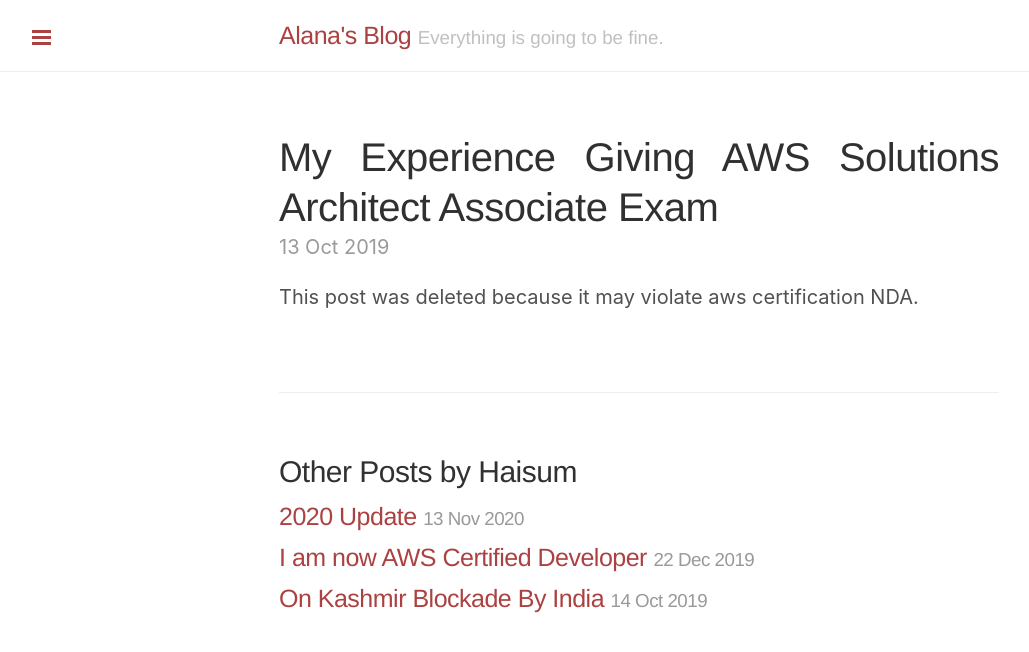
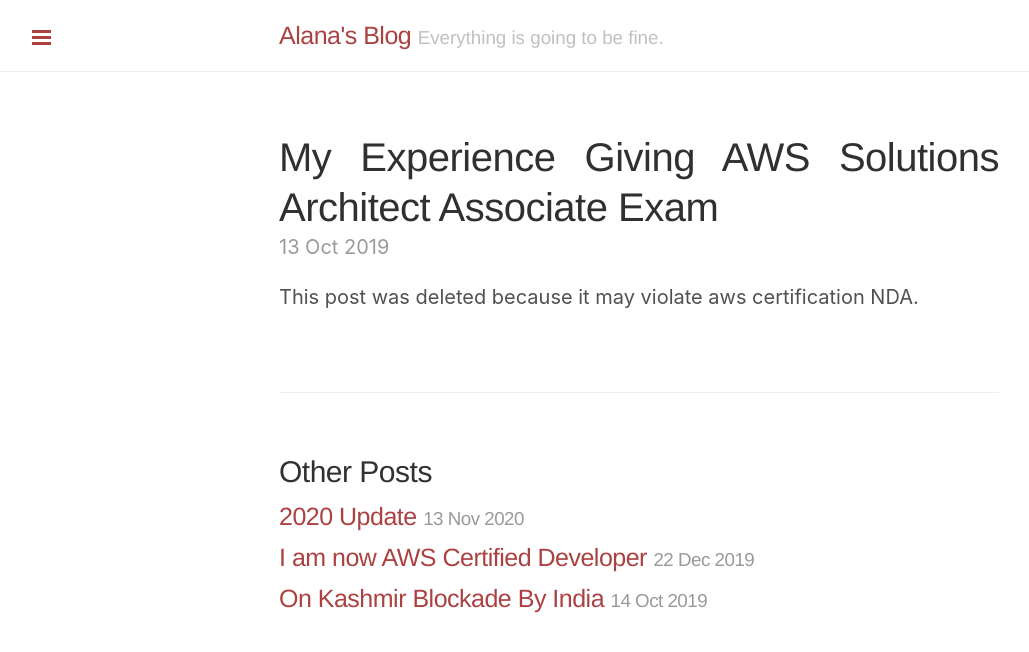
Before and after one commit to Key-Puncher/key-puncher.github.io, a Jekyll site: the page built from _posts/2019-10-13-aws-12-solutions-architect-exam-experience.md, in a window 1280 px wide. Shown: the top 652 px of the page, without its empty margins (1-1030 px from the left). Built offline with Jekyll 4.4.1, drawn with Linux system fonts in a browser that asks for light colours; comment, search, counter and statistics services are not loaded.

Commit message:
Update post.html

```diff
--- a/_layouts/post.html
+++ b/_layouts/post.html
@@ -9,7 +9,7 @@ layout: default
 </div>
 
 <div class="related">
-  <h2>Other Posts by Haisum</h2>
+  <h2>Other Posts</h2>
   <ul class="related-posts">
     {% for post in site.related_posts limit:3 %}
       <li>
@@ -27,7 +27,7 @@ layout: default
 <div id="disqus_thread"></div>
 <script type="text/javascript">
     /* * * CONFIGURATION VARIABLES: EDIT BEFORE PASTING INTO YOUR WEBPAGE * * */
-    var disqus_shortname = 'haisum'; // required: replace example with your forum shortname
+    var disqus_shortname = 'alana'; // required: replace example with your forum shortname
 
     /* * * DON'T EDIT BELOW THIS LINE * * */
     (function() {
```
